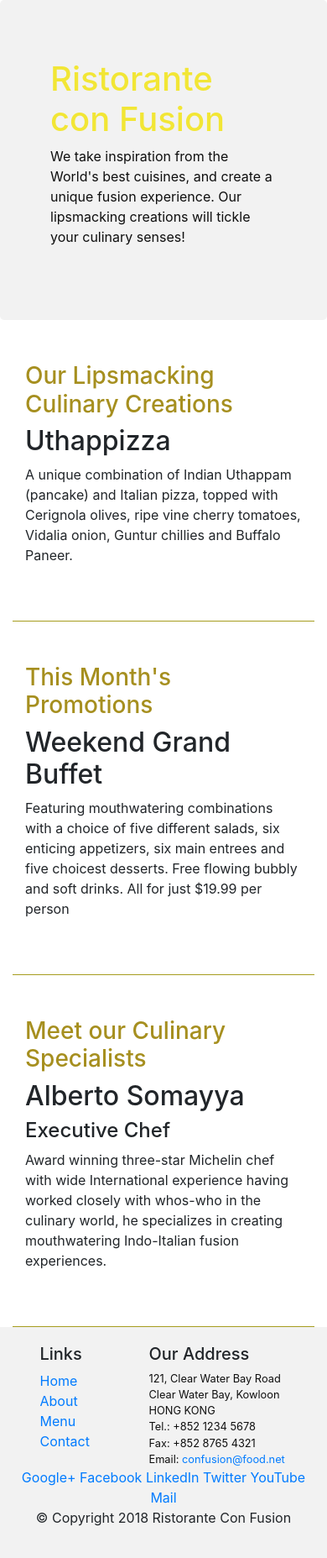
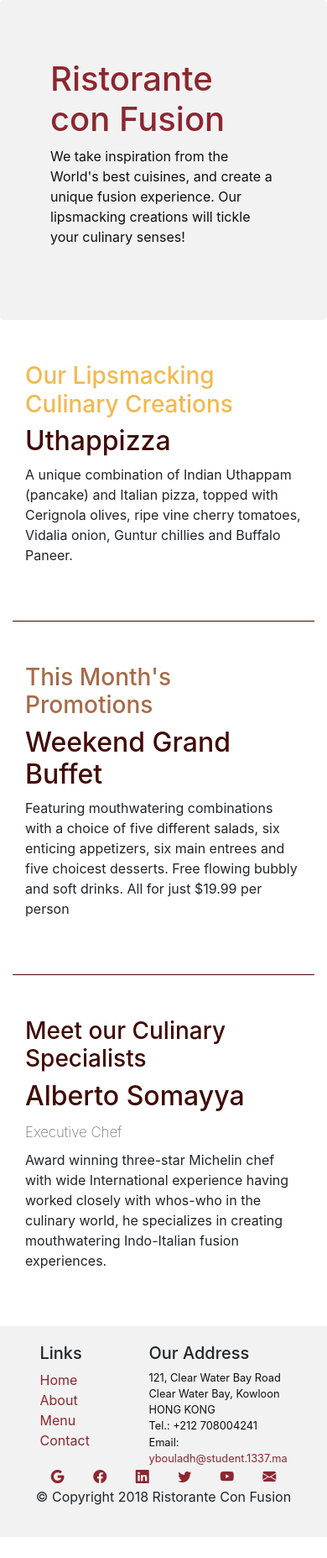
Before and after one commit to EndlessBox/Bootstrap_discovery, a website: page index.html in a window 390 px wide. Shown: the whole page at 84% size. After the commit the page ends 1830 px from the top, so only its background shows below. Drawn offline with nearby package versions, Linux system fonts and the light colour scheme.

Commit message:
update styling still got responsive icons problems

```diff
--- a/aboutus.html
+++ b/aboutus.html
@@ -2,6 +2,10 @@
 <html lang="en">
   <head>
     <title>Ristorante Con Fusion: About Us</title>
+    <link
+      rel="stylesheet"
+      href="node_modules/bootstrap/dist/css/bootstrap.min.css"
+    />
     <link rel="stylesheet" href="css/styles.css" />
   </head>
 
@@ -10,7 +14,7 @@
       <div class="container">
         <div class="row row-header">
           <div class="col-12 col-sm-6">
-            <h1>Ristorante con Fusion</h1>
+            <h1><span class="color-0">Ristorante</span> con Fusion</h1>
             <p>
               We take inspiration from the World's best cuisines, and create a
               unique fusion experience. Our lipsmacking creations will tickle
@@ -23,16 +27,16 @@
     </header>
 
     <div class="container">
-      <div>
-        <div>
-          <h3>About Us</h3>
+      <div class="row">
+        <div class="col-12">
+          <h3 class="top-bottom-alignement">About Us</h3>
           <hr />
         </div>
       </div>
 
-      <div>
-        <div>
-          <h2>Our History</h2>
+      <div class="row">
+        <div class="col-12 col-sm-6">
+          <h2 class="top-bottom-alignement">Our History</h2>
           <p>
             Started in 2010, Ristorante con Fusion quickly established itself as
             a culinary icon par excellence in Hong Kong. With its unique brand
@@ -43,9 +47,9 @@
           </p>
           <p>
             The restaurant traces its humble beginnings to
-            <em>The Frying Pan</em>, a successful chain started by our CEO, Mr.
-            Peter Pan, that featured for the first time the world's best
-            cuisines in a pan.
+            <em class="text-muted">The Frying Pan</em>, a successful chain
+            started by our CEO, Mr. Peter Pan, that featured for the first time
+            the world's best cuisines in a pan.
           </p>
         </div>
         <div></div>
@@ -54,8 +58,13 @@
       <div>
         <div>
           <h2>Corporate Leadership</h2>
-          <h3>Peter Pan <small>Chief Epicurious Officer</small></h3>
-          <p>
+          <h3>
+            Peter Pan
+            <small class="positions text-secondary"
+              >Chief Epicurious Officer</small
+            >
+          </h3>
+          <p class="d-none d-sm-block">
             Our CEO, Peter, credits his hardworking East Asian immigrant parents
             who undertook the arduous journey to the shores of America with the
             intention of giving their children the best future. His mother's
@@ -66,8 +75,11 @@
             fusion cuisines to this restaurant, pioneering cross-cultural
             culinary connections.
           </p>
-          <h3>Dhanasekaran Witherspoon <small>Chief Food Officer</small></h3>
-          <p>
+          <h3>
+            Dhanasekaran Witherspoon
+            <small class="positions text-secondary">Chief Food Officer</small>
+          </h3>
+          <p class="d-none d-sm-block">
             Our CFO, Danny, as he is affectionately referred to by his
             colleagues, comes from a long established family tradition in
             farming and produce. His experiences growing up on a farm in the
@@ -77,16 +89,22 @@
               >Everything that runs, wins, and everything that stays, pays!</em
             >
           </p>
-          <h3>Agumbe Tang <small>Chief Taste Officer</small></h3>
-          <p>
+          <h3>
+            Agumbe Tang
+            <small class="positions text-secondary">Chief Taste Officer</small>
+          </h3>
+          <p class="d-none d-sm-block">
             Blessed with the most discerning gustatory sense, Agumbe, our CTO,
             personally ensures that every dish that we serve meets his exacting
             tastes. Our chefs dread the tongue lashing that ensues if their dish
             does not meet his exacting standards. He lives by his motto,
             <em>You click only if you survive my lick.</em>
           </p>
-          <h3>Alberto Somayya <small>Executive Chef</small></h3>
-          <p>
+          <h3>
+            Alberto Somayya
+            <small class="positions text-secondary">Executive Chef</small>
+          </h3>
+          <p class="d-none d-sm-block">
             Award winning three-star Michelin chef with wide International
             experience having worked closely with whos-who in the culinary
             world, he specializes in creating mouthwatering Indo-Italian fusion
--- a/css/styles.css
+++ b/css/styles.css
@@ -1,26 +1,48 @@
+@import url("https://cdn.jsdelivr.net/npm/bootstrap-icons@1.4.1/font/bootstrap-icons.css");
+
+:root {
+  --color-0: rgb(140, 39, 48);
+  --color-1: rgb(242, 185, 80);
+  --color-2: rgb(166, 107, 73);
+  --color-3: rgb(64, 10, 5);
+  --color-4: rgb(64, 10, 5);
+}
+
 .row-header {
   margin: 0px auto;
   padding: 0px auto;
 }
 
-.row-title-color-0 {
-  color: #a68f1f;
+.color-0 {
+  color: var(--color-0);
 }
 
-.row-title-color-1 {
-  color: #f2e635;
+.color-1 {
+  color: var(--color-1);
 }
 
-.row-title-color-2 {
-  color: #a69d1f;
+.color-2 {
+  color: var(--color-2);
+}
+
+.color-3 {
+  color: var(--color-3);
+}
+
+.color-4 {
+  color: var(--color-4);
 }
 
 .row-content {
   margin: 0px auto;
   padding: 50px 0px 50px 0px;
   border-bottom: 1px ridge;
-  border-color: #a69d1f;
+  border-color: var(--color-4);
   min-height: 250px;
+}
+
+.last-row {
+  border-bottom: 0px;
 }
 
 .footer {
@@ -36,12 +58,21 @@
   color: #0f0f0f;
 }
 
-.jumbotron-header {
-  color: #f2e635;
-}
-
 .address {
   font-size: 80%;
   margin: 0px;
   color: #0f0f0f;
 }
+
+.top-bottom-alignement {
+  margin: 10px auto 10px auto;
+}
+
+.positions {
+  font-weight: 200;
+  font-size: 70%;
+}
+
+.anchor-color {
+  color: var(--color-0);
+}
--- a/index.html
+++ b/index.html
@@ -33,7 +33,9 @@
               col-sm-6  : meant for sm (small) resolution or higher,the div will take 50% of the available width.
            -->
           <div class="col-12 col-sm-6">
-            <h1 class="jumbotron-header">Ristorante con Fusion</h1>
+            <h1 class="jumbotron-header">
+              <span class="color-0">Ristorante con Fusion</span>
+            </h1>
             <p>
               We take inspiration from the World's best cuisines, and create a
               unique fusion experience. Our lipsmacking creations will tickle
@@ -54,10 +56,10 @@
     <div class="container">
       <div class="row row-content align-items-center">
         <div class="col-12 col-sm-4 order-sm-last col-md-3">
-          <h3 class="row-title-color-0">Our Lipsmacking Culinary Creations</h3>
+          <h3 class="color-1">Our Lipsmacking Culinary Creations</h3>
         </div>
         <div class="col col-sm col-md order-sm-first">
-          <h2>Uthappizza</h2>
+          <h2 class="color-4">Uthappizza</h2>
           <p>
             A unique combination of Indian Uthappam (pancake) and Italian pizza,
             topped with Cerignola olives, ripe vine cherry tomatoes, Vidalia
@@ -72,10 +74,10 @@
 
       <div class="row row-content align-items-center">
         <div class="col-12 col-sm-4 col-md-3">
-          <h3 class="row-title-color-0">This Month's Promotions</h3>
+          <h3 class="color-2">This Month's Promotions</h3>
         </div>
         <div class="col col-sm col-md">
-          <h2>Weekend Grand Buffet</h2>
+          <h2 class="color-4">Weekend Grand Buffet</h2>
           <p>
             Featuring mouthwatering combinations with a choice of five different
             salads, six enticing appetizers, six main entrees and five choicest
@@ -85,13 +87,15 @@
         </div>
       </div>
 
-      <div class="row row-content align-items-center">
+      <div class="row row-content align-items-center last-row">
         <div class="col-12 col-sm-4 order-sm-last col-md-3">
-          <h3 class="row-title-color-0">Meet our Culinary Specialists</h3>
+          <h3 class="color-3">Meet our Culinary Specialists</h3>
         </div>
         <div class="col col-sm col-md order-sm-first">
-          <h2>Alberto Somayya</h2>
-          <h4>Executive Chef</h4>
+          <h2 class="color-4">Alberto Somayya</h2>
+          <h4>
+            <small class="positions text-secondary">Executive Chef</small>
+          </h4>
           <p>
             Award winning three-star Michelin chef with wide International
             experience having worked closely with whos-who in the culinary
@@ -112,10 +116,10 @@
               list-unstyled: remove ul bullets ou dak l fri3.
              -->
             <ul class="list-unstyled">
-              <li><a href="#">Home</a></li>
-              <li><a href="#">About</a></li>
-              <li><a href="#">Menu</a></li>
-              <li><a href="#">Contact</a></li>
+              <li><a class="anchor-color" href="#">Home</a></li>
+              <li><a class="anchor-color" href="#">About</a></li>
+              <li><a class="anchor-color" href="#">Menu</a></li>
+              <li><a class="anchor-color" href="#">Contact</a></li>
             </ul>
           </div>
           <div class="col-7 col-sm-5">
@@ -124,19 +128,33 @@
               121, Clear Water Bay Road<br />
               Clear Water Bay, Kowloon<br />
               HONG KONG<br />
-              Tel.: +852 1234 5678<br />
-              Fax: +852 8765 4321<br />
-              Email: <a href="mailto:confusion@food.net">confusion@food.net</a>
+              Tel.: +212 708004241<br />
+              Email:
+              <a class="anchor-color" href="mailto:ybouladh@student.1337.ma"
+                >ybouladh@student.1337.ma</a
+              >
             </address>
           </div>
           <div class="col-12 col-sm-4 align-self-center">
-            <div class="text-center">
-              <a href="http://google.com/+">Google+</a>
-              <a href="http://www.facebook.com/profile.php?id=">Facebook</a>
-              <a href="http://www.linkedin.com/in/">LinkedIn</a>
-              <a href="http://twitter.com/">Twitter</a>
-              <a href="http://youtube.com/">YouTube</a>
-              <a href="mailto:">Mail</a>
+            <div class="text-center text-sm-left">
+              <a class="col-12" href="http://google.com/+"
+                ><i class="bi bi-google anchor-color"></i
+              ></a>
+              <a class="col-12" href="http://www.facebook.com/profile.php?id="
+                ><i class="bi bi-facebook anchor-color"></i
+              ></a>
+              <a class="col-12" href="http://www.linkedin.com/in/"
+                ><i class="bi bi-linkedin anchor-color"></i
+              ></a>
+              <a class="col-12" href="http://twitter.com/"
+                ><i class="bi bi-twitter anchor-color"></i
+              ></a>
+              <a class="col-12" href="http://youtube.com/"
+                ><i class="bi bi-youtube anchor-color"></i
+              ></a>
+              <a class="col-12" href="mailto:"
+                ><i class="bi bi-envelope-fill anchor-color"></i
+              ></a>
             </div>
           </div>
         </div>
--- a/package.json
+++ b/package.json
@@ -15,6 +15,7 @@
   },
   "dependencies": {
     "bootstrap": "^4.0.0",
+    "bootstrap-icons": "^1.4.1",
     "jquery": "^3.3.1",
     "popper.js": "^1.16.1"
   }
```
Also changed, not shown: 1 other file.
